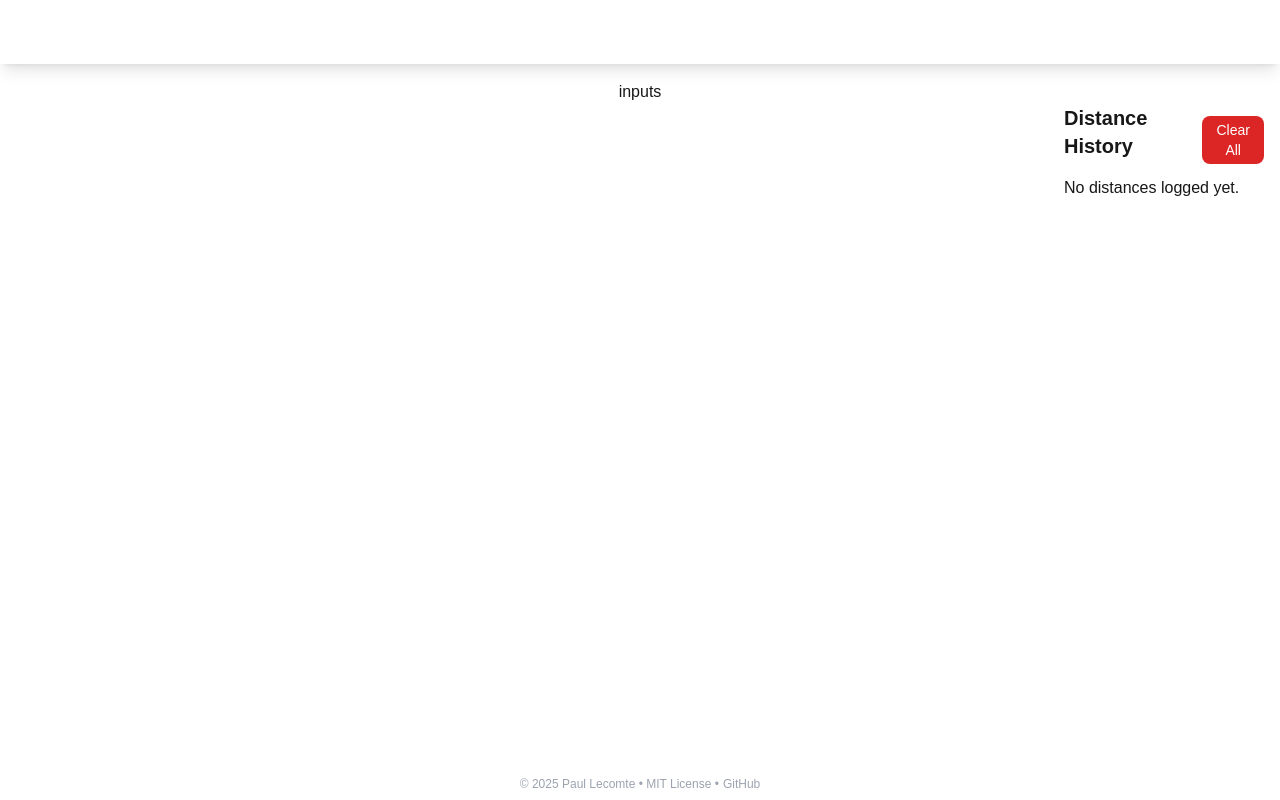
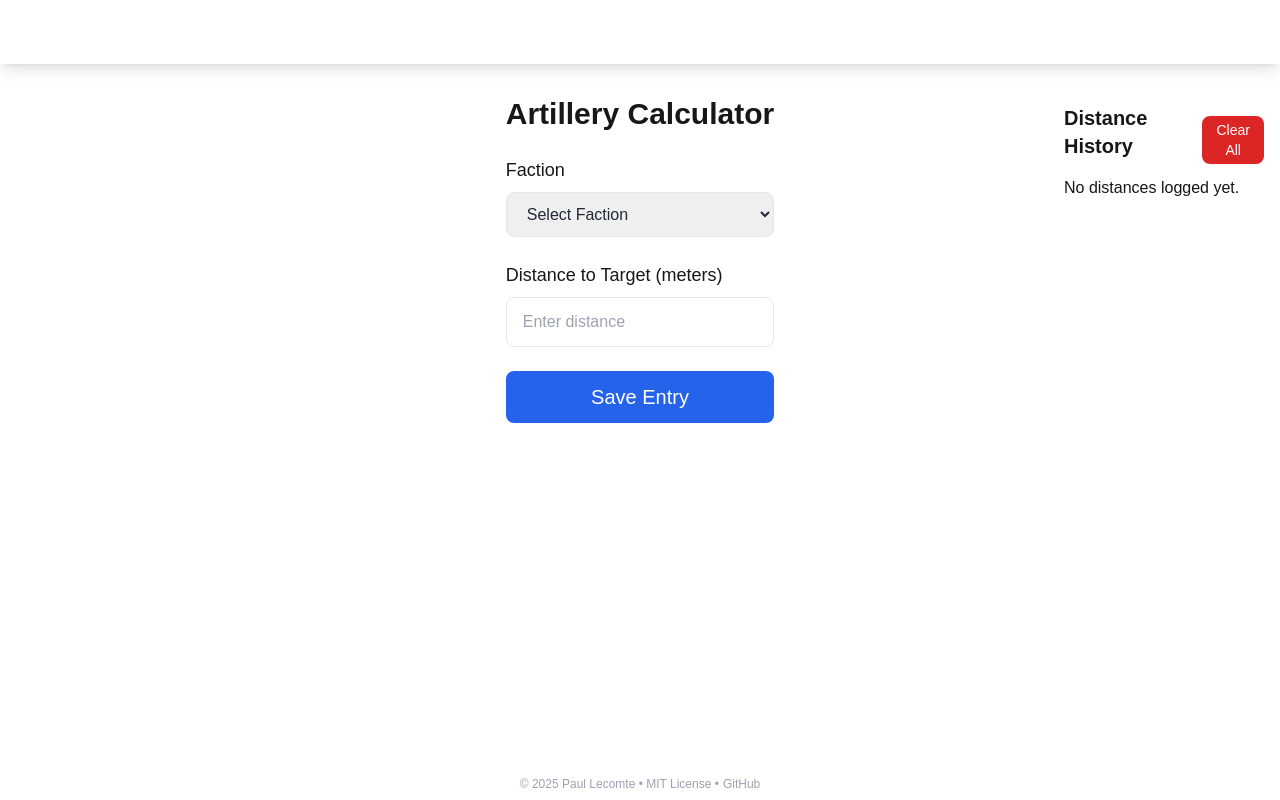
Before and after one commit to Paul-Lecomte/RangeAndRain, a Next.js app: page / in a window 1280 px wide. Built offline with nearby package versions, Linux system fonts and the light colour scheme.

Commit message:
working system for the axis/ally and the Soviet still working on the british

```diff
--- a/src/components/input/InputForm.js
+++ b/src/components/input/InputForm.js
@@ -1,7 +1,132 @@
+'use client';
+import { useState, useEffect } from 'react';
+import { addDistanceToHistory } from '../../../utils/localStorageUtils';
+
+const artilleryData = {
+    "American/German": {
+        name: "M1A1 155mm Howitzer / 8.8 cm Pak 43",
+    },
+    Russian: {
+        name: "ML-20 152mm Howitzer",
+    },
+    British: {
+        name: "QF 25-pounder Howitzer",
+    },
+};
+
 const InputForm = () => {
+    const [faction, setFaction] = useState('');
+    const [distance, setDistance] = useState('');
+    const [error, setError] = useState('');
+    const [calculatedMil, setCalculatedMil] = useState(null);
+
+    // Calculate Mil for the selected faction in real-time
+    useEffect(() => {
+        if (faction && distance) {
+            const artillery = artilleryData[faction];
+
+            // Perform the calculation based on faction's artillery data
+            if (artillery && !isNaN(distance) && distance > 0 && distance >= 100 && distance <= 1600) {
+                let mil;
+
+                // American/German calculation using the polynomial formula
+                if (faction === 'American/German') {
+                    mil = (-2.18 * Math.pow(10, -12) * Math.pow(distance, 2)) - (0.237 * distance) + 1001.53;
+                }
+                // Russian calculation using the polynomial formula
+                else if (faction === 'Russian') {
+                    mil = (-1.05 * Math.pow(10, -7) * Math.pow(distance, 2)) - (0.213 * distance) + 1141.65;
+                }
+                // British calculation
+                else if (faction === 'British') {
+                    mil = -1.35 * Math.pow(10, -5) * Math.pow(distance, 2) - (0.0408 * distance) + 418;
+                }
+
+                setCalculatedMil(mil);
+                setError(''); // Reset error if the calculation is valid
+            } else {
+                setCalculatedMil(null); // Reset calculation if the input is invalid
+                if (distance < 100 || distance > 1600) {
+                    setError('Distance must be between 100 and 1600 meters.');
+                } else {
+                    setError('Invalid faction or distance.');
+                }
+            }
+        } else {
+            setCalculatedMil(null); // Reset if there is no faction or distance
+        }
+    }, [faction, distance]);
+
+    const handleSubmit = (e) => {
+        e.preventDefault();
+
+        // Ensure valid input before submitting
+        if (!faction || !distance || isNaN(distance) || distance <= 0 || distance < 100 || distance > 1600 || calculatedMil === null) {
+            setError('Please select a faction, enter a valid distance between 100 and 1600 meters, and ensure the calculation is correct.');
+            return;
+        }
+
+        // Clear the error message
+        setError('');
+
+        // Create the new distance object
+        const newDistance = { faction, distance, mil: calculatedMil, date: new Date().toLocaleString() };
+
+        // Add new distance to localStorage
+        addDistanceToHistory(newDistance);
+
+        // Clear the form fields after submission
+        setDistance('');
+        setCalculatedMil(null);
+    };
+
     return (
-        <div>
-            inputs
+        <div className="max-w-lg mx-auto p-4">
+            <h2 className="text-3xl font-semibold text-center mb-6">Artillery Calculator</h2>
+
+            <form onSubmit={handleSubmit}>
+                <div className="mb-6">
+                    <label htmlFor="faction" className="block text-lg font-medium mb-2">Faction</label>
+                    <select
+                        id="faction"
+                        value={faction}
+                        onChange={(e) => setFaction(e.target.value)}
+                        className="w-full px-4 py-3 border rounded-lg text-gray-800 focus:outline-none focus:ring-2 focus:ring-blue-500"
+                    >
+                        <option value="">Select Faction</option>
+                        <option value="American/German">American/German</option>
+                        <option value="Russian">Russian</option>
+                        <option value="British">British</option>
+                    </select>
+                </div>
+
+                <div className="mb-6">
+                    <label htmlFor="distance" className="block text-lg font-medium mb-2">Distance to Target (meters)</label>
+                    <input
+                        type="number"
+                        id="distance"
+                        value={distance}
+                        onChange={(e) => setDistance(e.target.value)}
+                        className="w-full px-4 py-3 border rounded-lg text-gray-800 focus:outline-none focus:ring-2 focus:ring-blue-500"
+                        placeholder="Enter distance"
+                    />
+                </div>
+
+                {error && <p className="text-red-500 text-sm mb-4">{error}</p>}
+
+                <button
+                    type="submit"
+                    className="w-full bg-blue-600 text-white py-3 rounded-lg text-xl hover:bg-blue-700 focus:outline-none focus:ring-2 focus:ring-blue-500"
+                >
+                    Save Entry
+                </button>
+            </form>
+
+            {calculatedMil !== null && (
+                <div className="mt-4 text-xl text-center font-semibold">
+                    <p >Calculated Mil: {Math.floor(calculatedMil)}</p>
+                </div>
+            )}
         </div>
     );
 };
```
